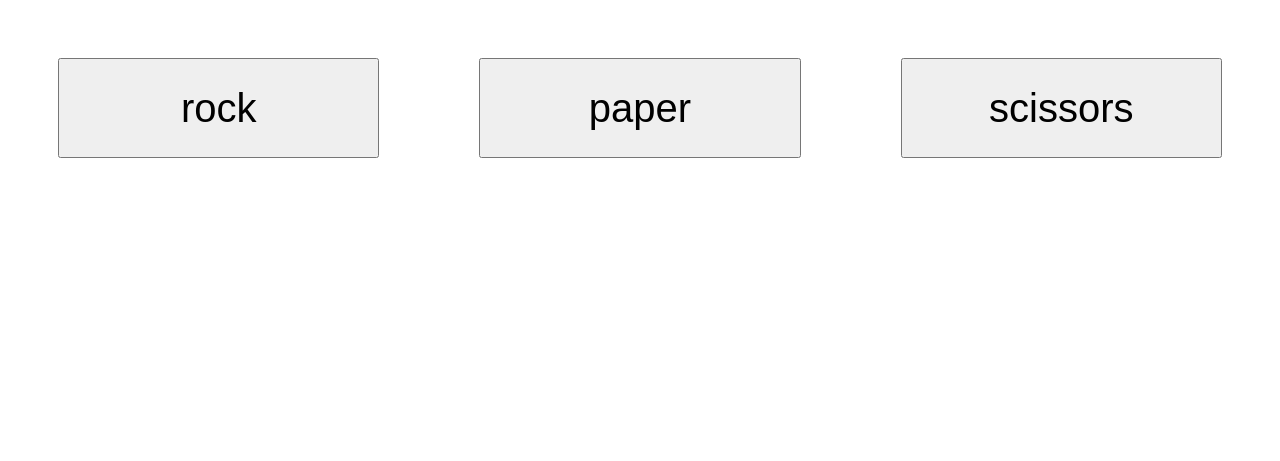
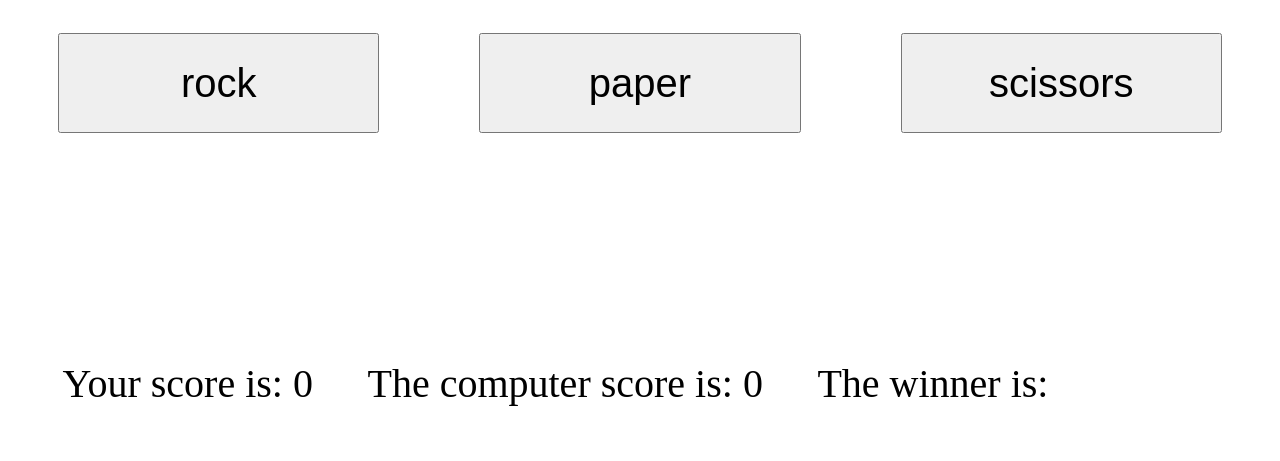
Before and after one commit to Tyxsdev/Rock-Paper-Scissors-, a plain HTML site: page index.html in a window 1280 px wide. Drawn offline with Linux system fonts and the light colour scheme.

Commit message:
Create a div to display the scores and the winner
Create two spans for the scores and a p for the winner
Append the spans and the p to the scores div and the scores div
to the body
Style the new elements

```diff
--- a/index.html
+++ b/index.html
@@ -10,8 +10,9 @@
     <style>
 
         .container{
+            height: 150px;
             display: flex;
-            justify-content: space-around;
+            justify-content: space-evenly;
             align-items: center;
         }
 
@@ -23,7 +24,12 @@
             font-size: 40px;
         }
 
-        .current{
+        span{
+            font-size: 40px;
+        }
+
+        p{
+            width: 400px;
             font-size: 40px;
         }
 
--- a/script.js
+++ b/script.js
@@ -52,6 +52,14 @@ function play() {
             playerScore++;
         }
     }
+    playerCurrentScore.textContent = `Your score is: ${playerScore}`
+    computerCurrentScore.textContent = `The computer score is: ${computerScore}`;
+
+    if (playerScore === 5 && computerScore <= 5){
+        winner.textContent = `The winner is: You`;
+    } else if (computerScore === 5 && playerScore <= 5){
+        winner.textContent = `The winner is: The Computer`;
+    }
 }
 
 /* function game() {
@@ -79,6 +87,10 @@ const scissors = document.createElement('button');
 const paper = document.createElement('button');
 const results = document.createElement('div')
 const current = document.createElement('span');
+const score = document.createElement('div');
+const computerCurrentScore = document.createElement('span');
+const playerCurrentScore = document.createElement('span');
+const winner = document.createElement('p');
 
 
 rock.textContent = 'rock';
@@ -90,13 +102,21 @@ scissors.classList.add('buttons');
 current.classList.add('current');
 div.classList.add('container');
 results.classList.add('container');
+score.classList.add('container')
+playerCurrentScore.textContent = `Your score is: 0`
+computerCurrentScore.textContent = `The computer score is: 0`
+winner.textContent = `The winner is: `
 
-
+score.appendChild(playerCurrentScore);
+score.appendChild(computerCurrentScore);
+score.appendChild(winner);
 div.appendChild(rock);
 div.appendChild(paper);
 div.appendChild(scissors);
 document.body.appendChild(div);
 document.body.appendChild(results);
+document.body.appendChild(score);
+
 
 function buttonClicked(e){
     playerSelection = e.target.textContent;
```
